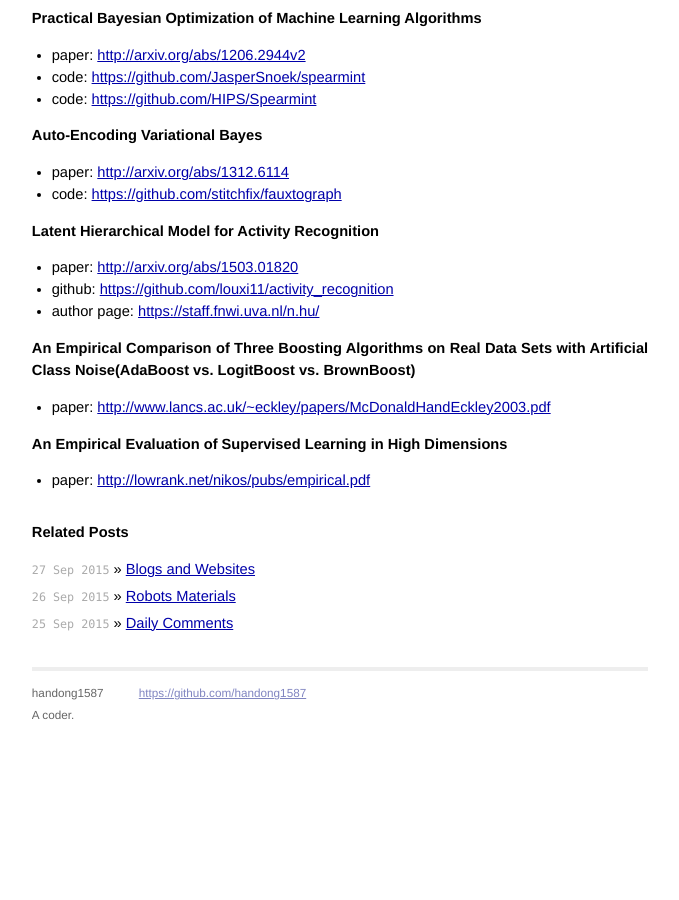
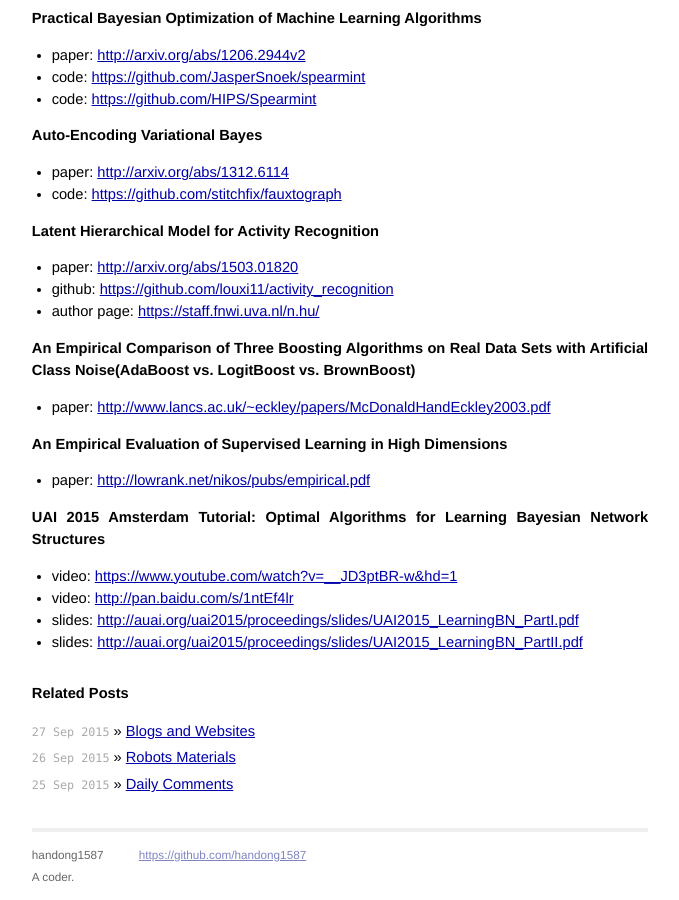
Before and after one commit to handong1587/handong1587.github.io, a Jekyll site: the page built from _posts/machine_learning/2015-08-27-machine-learning-materials.md, in a window 1280 px wide and 900 px high, scrolled down 1459 px. Shown: the whole window, without its empty margins (300-979 px from the left). Built offline with Jekyll 4.4.1, drawn with Linux system fonts in a browser that asks for light colours; Markdown is read by kramdown in place of the engine named in the settings; comment, search, counter and statistics services are not loaded; before the commit the page ends 2197 px from its top, so only the background shows below that.

Commit message:
update md

```diff
--- a/_posts/machine_learning/2015-08-27-machine-learning-materials.md
+++ b/_posts/machine_learning/2015-08-27-machine-learning-materials.md
@@ -54,3 +54,10 @@ title: Machine Learning Materials
 **An Empirical Evaluation of Supervised Learning in High Dimensions**
 
 - paper: [http://lowrank.net/nikos/pubs/empirical.pdf](http://lowrank.net/nikos/pubs/empirical.pdf)
+
+**UAI 2015 Amsterdam Tutorial: Optimal Algorithms for Learning Bayesian Network Structures**
+
+- video: [https://www.youtube.com/watch?v=__JD3ptBR-w&hd=1](https://www.youtube.com/watch?v=__JD3ptBR-w&hd=1)
+- video: [http://pan.baidu.com/s/1ntEf4lr](http://pan.baidu.com/s/1ntEf4lr)
+- slides: [http://auai.org/uai2015/proceedings/slides/UAI2015_LearningBN_PartI.pdf](http://auai.org/uai2015/proceedings/slides/UAI2015_LearningBN_PartI.pdf)
+- slides: [http://auai.org/uai2015/proceedings/slides/UAI2015_LearningBN_PartII.pdf](http://auai.org/uai2015/proceedings/slides/UAI2015_LearningBN_PartII.pdf)
```
Also changed, not shown: _posts/deep_learning/2015-08-10-visulize-cnn.md (+6 -0 lines), _posts/deep_learning/2015-08-27-rnn-and-lstm-materials.md (+4 -0 lines), _posts/media/2015-09-25-news-talks-and-interviews.md (+4 -0 lines), assets/vis-cnn/torch-visbox-example.png (added).
